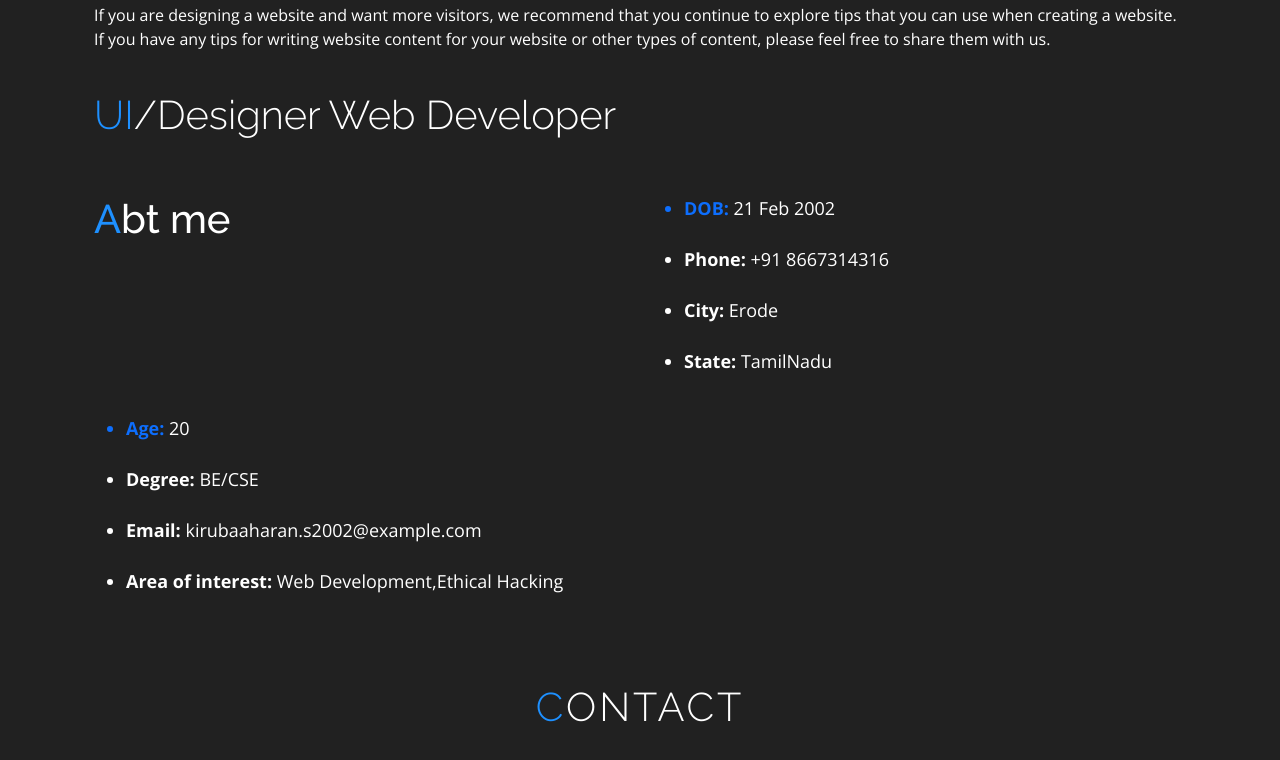
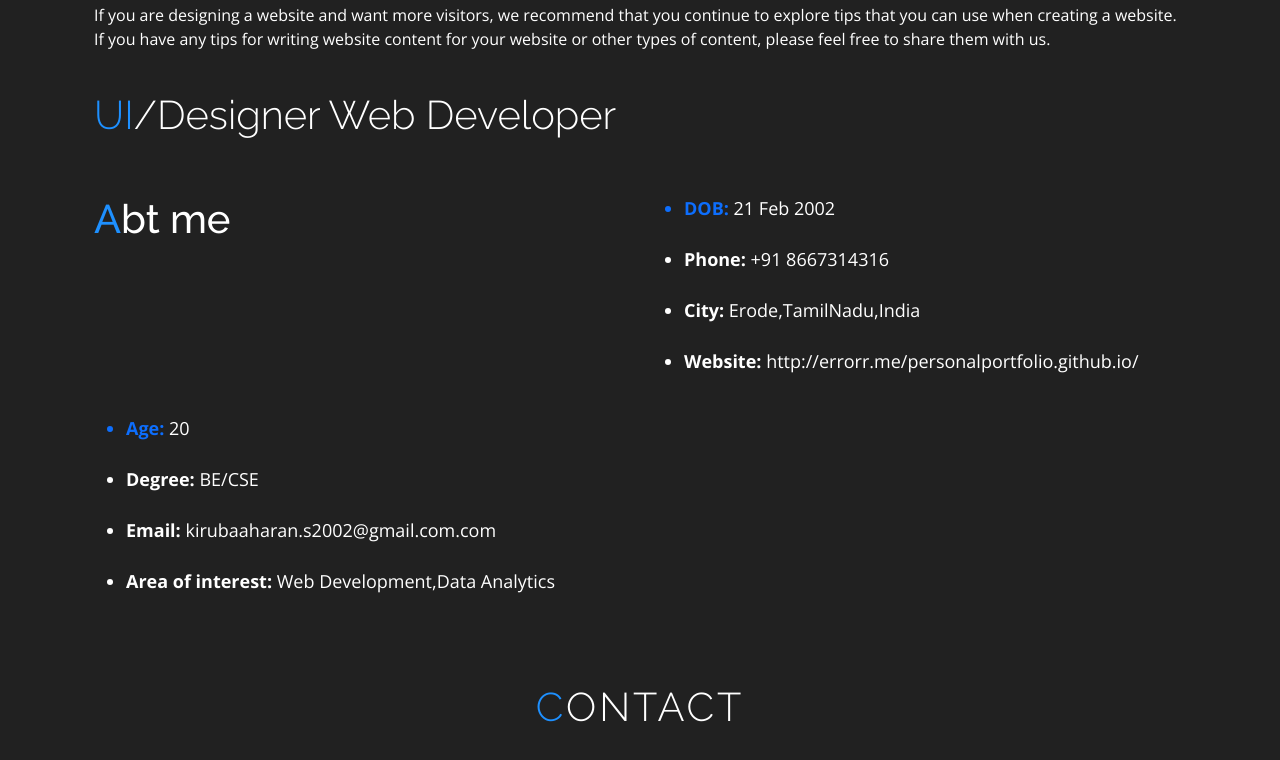
Before and after one commit to freakykirubaa/personalportfolio.github.io, a plain HTML site: page index.html in a window 1280 px wide. Shown: the part 3065-3825 px from the top of the page. Drawn offline with nearby package versions, Linux system fonts and the light colour scheme.

Commit message:
Update index.html

```diff
--- a/index.html
+++ b/index.html
@@ -330,16 +330,16 @@
        <li class="text-primary"><strong>DOB:</strong> <span class="text-white">21 Feb 2002</span></li><br>
 
        <li class="text-white"><strong>Phone:</strong> <span class="text-white">+91 8667314316</span></li><br>
-       <li class="text-white"><strong>City:</strong> <span class="text-white">Erode</span></li><br>
-       <li class="text-white"><strong>State:</strong> <span class="text-white">TamilNadu</span></li><br>
+       <li class="text-white"><strong>City:</strong> <span class="text-white">Erode,TamilNadu,India</span></li><br>
+       <li class="text-white"><strong>Website:</strong> <span class="text-white">http://errorr.me/personalportfolio.github.io/</span></li><br>
      </ul>
    </div>
    <div class="col-lg-6 pb-5">
      <ul>
        <li class="text-primary"> <strong>Age:</strong> <span class="text-white">20</span></li><br>
        <li class="text-white"> <strong>Degree:</strong> <span class="text-white">BE/CSE</span></li><br>
-       <li class="text-white"><strong>Email:</strong> <span class="text-white">kirubaaharan.s2002@example.com</span></li><br>
-       <li class="text-white"><strong>Area of interest:</strong> <span class="text-white">Web Development,Ethical Hacking</span></li><br>
+       <li class="text-white"><strong>Email:</strong> <span class="text-white">kirubaaharan.s2002@gmail.com.com</span></li><br>
+       <li class="text-white"><strong>Area of interest:</strong> <span class="text-white">Web Development,Data Analytics</span></li><br>
      </ul>
    </div>
  </div>
```
